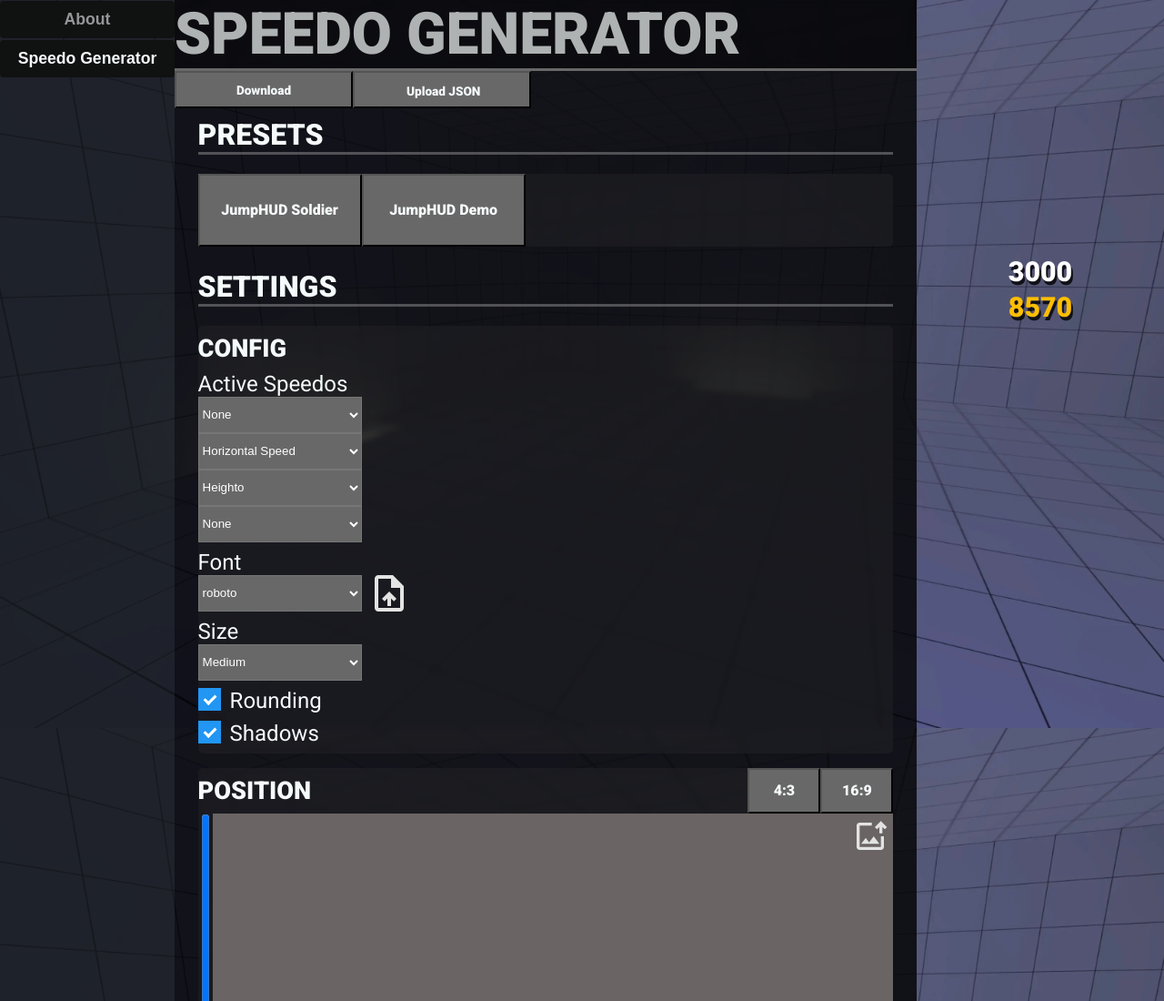
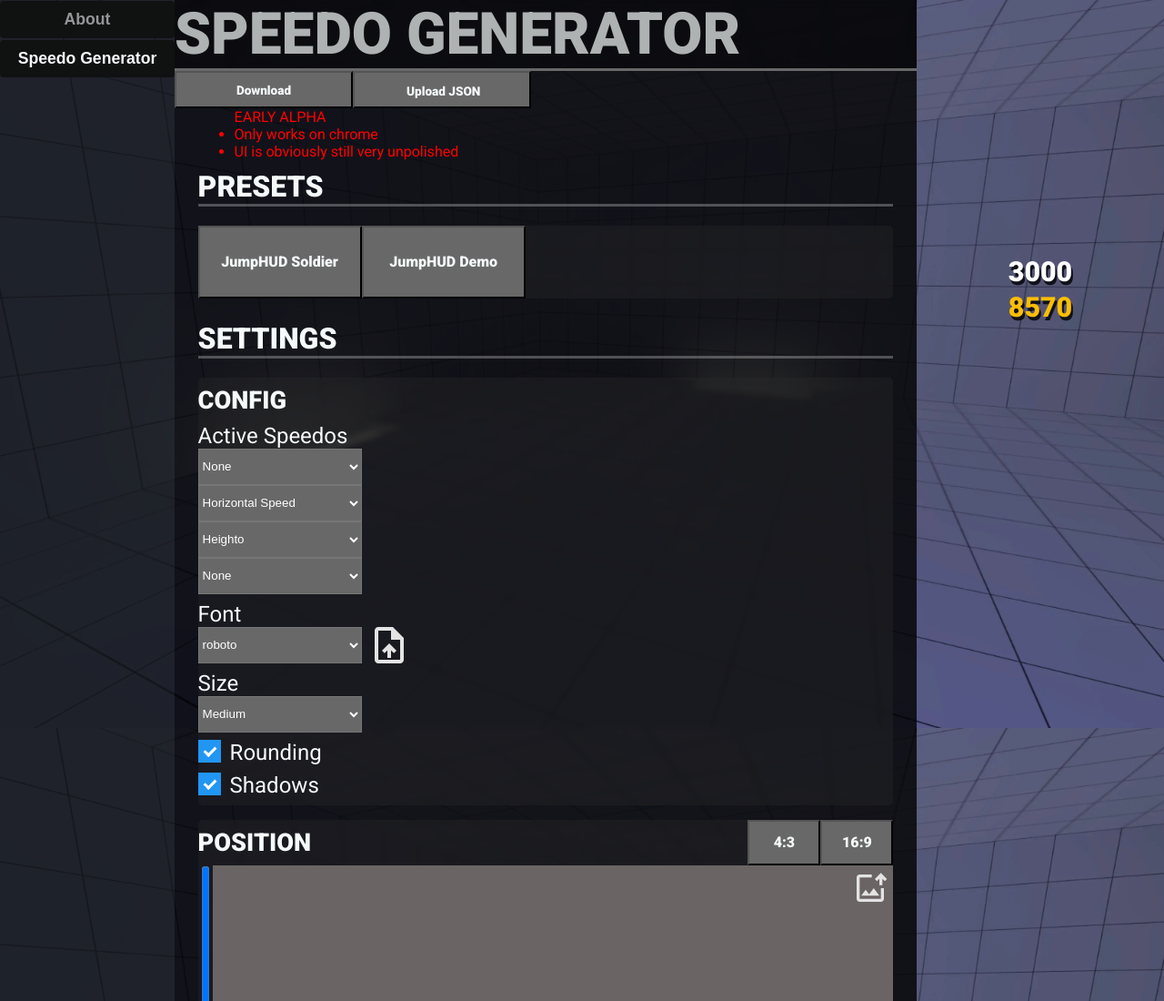
Before and after one commit to itsmmarc/speedo-generator, a website built with Vite: page index.html in a window 1280 px wide. Shown: the top 1100 px of the page at 91% size. Built offline with nearby package versions, Linux system fonts and the light colour scheme.

Commit message:
re-add disclaimer

```diff
--- a/index.html
+++ b/index.html
@@ -30,6 +30,12 @@
 
                 </div>
             </div>
+
+            <ul class="disclaimer">
+                EARLY ALPHA
+                <li>Only works on chrome</li>
+                <li>UI is obviously still very unpolished</li>
+            </ul>
 
             <form>
                 <h2 class="col-span-all">Presets</h2>
--- a/src/styles/scss/speedo-generator.scss
+++ b/src/styles/scss/speedo-generator.scss
@@ -52,6 +52,11 @@ $main-min-width-narrow: 600px;
         font-family: "Poppins", sans-serif;
         font-optical-sizing: auto;
         font-variation-settings: "wdth" 100;
+}
+
+.disclaimer {
+        color: red;
+        @include font-roboto-rg();
 }
 
 body {
```
Also changed, not shown: src/styles/css/speedo-generator.css, 1 other file.
